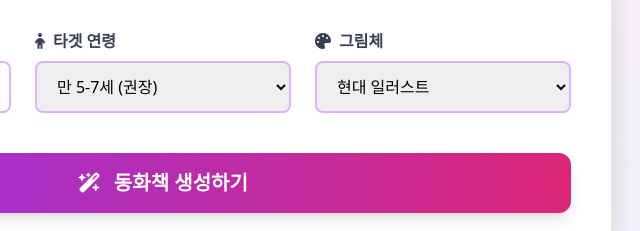
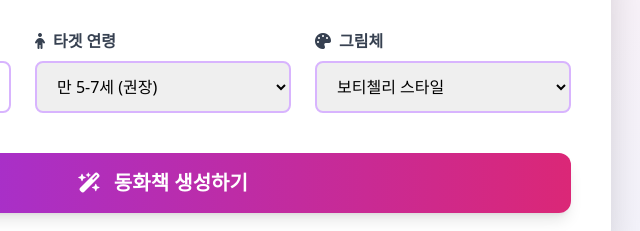
Before and after one commit to realproto1/ebook2, a website: page public/index.html in a window 1280 px wide. Shown: the part 227-458 px from the top of the page, 637-1277 px from the left. Drawn offline with nearby package versions, Linux system fonts and the light colour scheme.

Commit message:
feat: Update art style presets to professional painting styles
Art Style Changes:
- Replace basic presets with professional art styles
- Add Renaissance styles: Botticelli, Raphael
- Add engraving style: Gustave Doré
- Add modern animation styles: Ghibli, Pixar 3D, Clay animation
- Add artistic styles: Watercolor, Paper art
- Keep traditional storybook and modern illustration

Vocabulary Image Downloads:
- Add download button below each word image card
- Keep download button in top-right corner for quick access
- Show download button only when image exists
- Two download button locations for better UX

```diff
--- a/public/app.js
+++ b/public/app.js
@@ -554,6 +554,15 @@ function displayStorybook(storybook) {
                                     >
                                         <i class="fas fa-magic mr-1"></i>${vocabImg && vocabImg.imageUrl ? '재생성' : '생성'}
                                     </button>
+                                    ${vocabImg && vocabImg.imageUrl ?
+                                        `<button
+                                            onclick="downloadImage('${vocabImg.imageUrl}', '단어_${word}.png')"
+                                            class="bg-green-500 text-white px-3 py-1 rounded text-xs hover:bg-green-600 transition"
+                                            title="다운로드"
+                                        >
+                                            <i class="fas fa-download"></i>
+                                        </button>` : ''
+                                    }
                                 </div>
                             </div>
                             `;
--- a/public/index.html
+++ b/public/index.html
@@ -98,13 +98,16 @@
                             <i class="fas fa-palette mr-2"></i>그림체
                         </label>
                         <select id="artStyleSelect" onchange="handleArtStyleChange()" class="w-full px-4 py-3 border-2 border-purple-300 rounded-lg focus:outline-none focus:border-purple-500 mb-2">
-                            <option value="Modern Illustration" selected>현대 일러스트</option>
-                            <option value="Watercolor">수채화</option>
-                            <option value="Cartoon">카툰</option>
-                            <option value="Storybook">전통 동화책</option>
-                            <option value="Anime">애니메이션</option>
-                            <option value="Oil Painting">유화</option>
-                            <option value="Pencil Sketch">연필 스케치</option>
+                            <option value="Botticelli style Renaissance painting" selected>보티첼리 스타일</option>
+                            <option value="Raphael style Renaissance art">라파엘로 스타일</option>
+                            <option value="Gustave Doré engraving style">귀스타브 도레 스타일</option>
+                            <option value="Modern Illustration">현대 일러스트레이션</option>
+                            <option value="Clay animation style stop motion">클레이 애니메이션 스타일</option>
+                            <option value="Simple watercolor painting">단순 수채화 스타일</option>
+                            <option value="Paper art cutout style">종이 아트 스타일</option>
+                            <option value="Studio Ghibli anime style">지브리 스타일</option>
+                            <option value="Pixar 3D animation style">픽사 3D 스타일</option>
+                            <option value="Traditional storybook illustration">전통 동화책 스타일</option>
                             <option value="custom">직접 입력 ✏️</option>
                         </select>
                         <input
```
